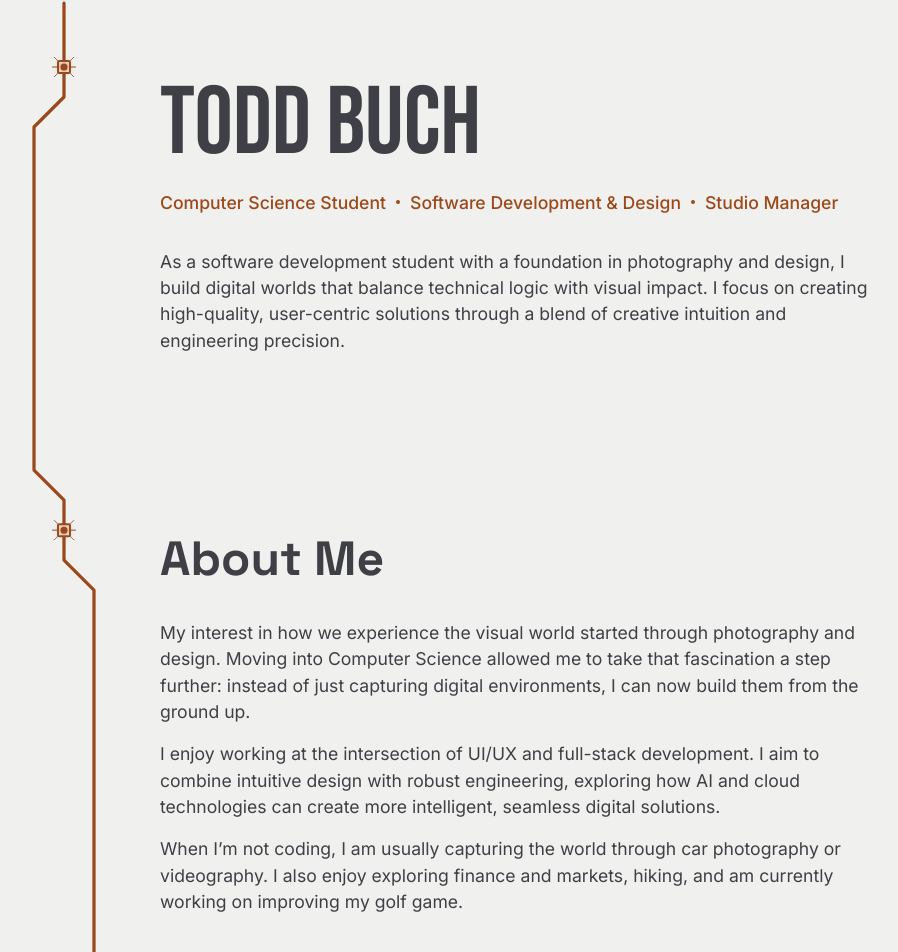
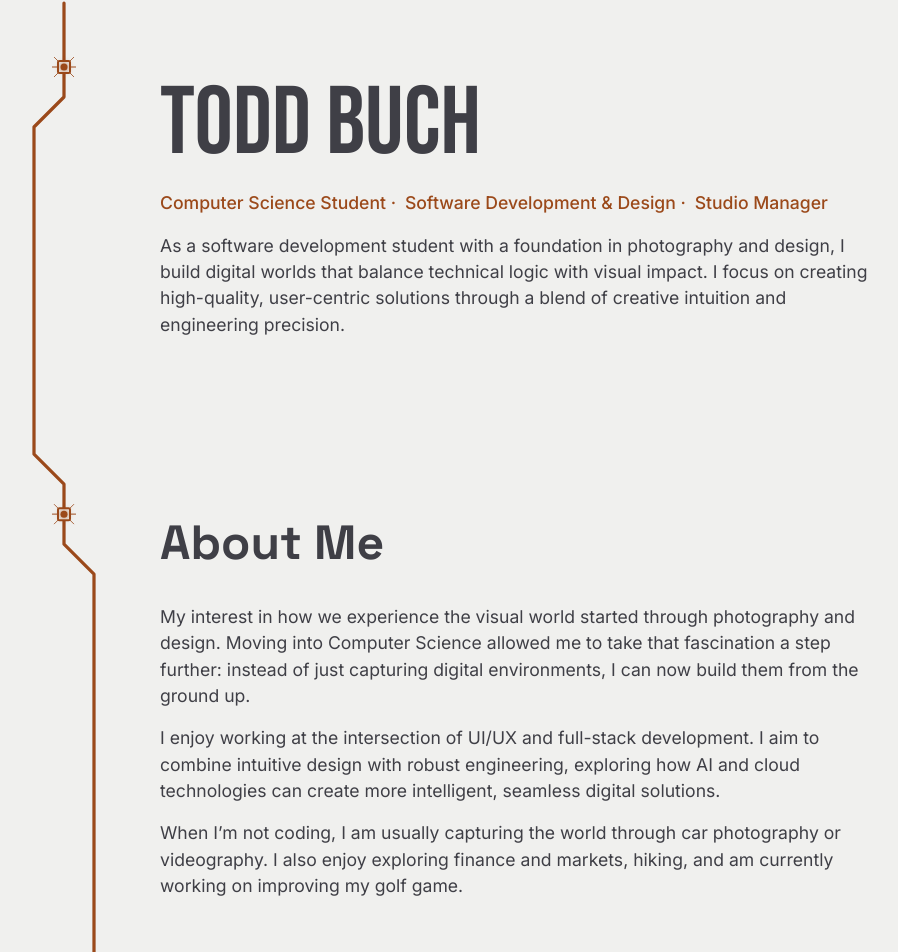
Before and after one commit to todd-buch/Portfolio, a React (Vite) app: page / in a window 1280 px wide. Shown: the part 957-1909 px from the top of the page, without its empty margins (121-1019 px from the left). Built offline with nearby package versions, Linux system fonts and the light colour scheme.

Commit message:
resume: fix not scrolling to top on page change.

```diff
--- a/src/App.tsx
+++ b/src/App.tsx
@@ -1,5 +1,5 @@
 import { useState, useEffect } from "react";
-import { Routes, Route } from "react-router-dom";
+import { Routes, Route, useLocation } from "react-router-dom";
 import "./App.css";
 import Sidebar from "./Sidebar";
 import Hero from "./Hero";
@@ -8,8 +8,21 @@ import Footer from "./Footer";
 import Resume from "./pages/Resume/Resume";
 import Photography from "./pages/Photography/Photography";
 
+/** React Router preserves scroll position across navigations; reset on route change. */
+function ScrollToTop() {
+  const { pathname } = useLocation();
+
+  useEffect(() => {
+    window.scrollTo({ top: 0, left: 0, behavior: "instant" });
+  }, [pathname]);
+
+  return null;
+}
+
 function App() {
   const [isScrolled, setIsScrolled] = useState(false);
+  const location = useLocation();
+
   useEffect(() => {
     const handleScroll = () => {
       if (window.scrollY > 50) {
@@ -19,12 +32,16 @@ function App() {
       }
     };
 
+    // Re-sync solid-nav state after a route change (scroll was reset).
+    handleScroll();
+
     window.addEventListener("scroll", handleScroll);
     return () => window.removeEventListener("scroll", handleScroll);
-  }, []);
+  }, [location.pathname]);
 
   return (
     <>
+      <ScrollToTop />
       <Sidebar isScrolled={isScrolled} />
       <Routes>
         <Route
--- a/src/Main_Projects.css
+++ b/src/Main_Projects.css
@@ -23,9 +23,32 @@
 }
 .projects-traits {
   display: flex;
+  flex-wrap: wrap;
+  align-items: center;
+  column-gap: 0.55rem;
+  row-gap: 0.2rem;
+  margin: 0;
   color: var(--accent);
   font-weight: 500;
   padding-bottom: 1rem;
+}
+
+/* Separators live inside each label (trailing), so a wrap never starts
+   a line with a lone "bullet". */
+.projects-traits-sep {
+  user-select: none;
+}
+
+@media (max-width: 640px) {
+  .projects-traits {
+    flex-direction: column;
+    align-items: flex-start;
+    row-gap: 0.15rem;
+  }
+
+  .projects-traits-sep {
+    display: none;
+  }
 }
 
 .main-regular-text-block {
--- a/src/Main_Projects.tsx
+++ b/src/Main_Projects.tsx
@@ -1,5 +1,5 @@
 import "./Main_Projects.css";
-import { Dot, Mail } from "lucide-react";
+import { Mail } from "lucide-react";
 import Info_Button from "./Reuseable-Components/Info_Button";
 import Action_Button from "./Reuseable-Components/Action_Button";
 import Magnetic_Timeline from "./Reuseable-Components/Magnetic_Timeline";
@@ -19,15 +19,23 @@ export default function Main_Projects() {
         <Magnetic_Timeline />
         <div id="bio" className="bio">
           <h1>Todd Buch</h1>
-          <div className="projects-traits">
-            <p>
-              Computer Science Student<i></i>
-            </p>
-            <Dot className="projects-traits-dot" />
-            <p>Software Development & Design</p>
-            <Dot className="projects-traits-dot" />
-            <p>Studio Manager</p>
-          </div>
+          <p className="projects-traits">
+            <span>
+              Computer Science Student
+              <span className="projects-traits-sep" aria-hidden="true">
+                {" "}
+                ·
+              </span>
+            </span>
+            <span>
+              Software Development & Design
+              <span className="projects-traits-sep" aria-hidden="true">
+                {" "}
+                ·
+              </span>
+            </span>
+            <span>Studio Manager</span>
+          </p>
           <p>
             As a software development student with a foundation in photography
             and design, I build digital worlds that balance technical logic with
```
